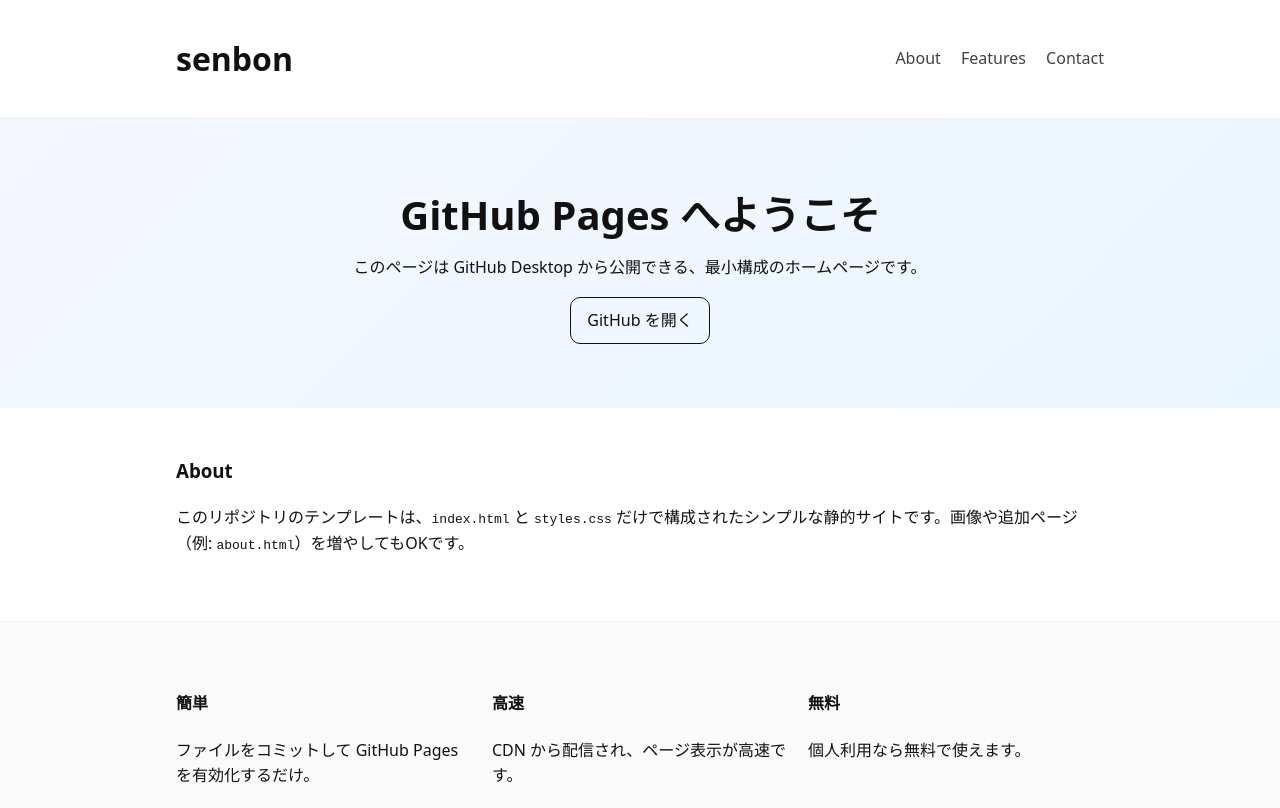
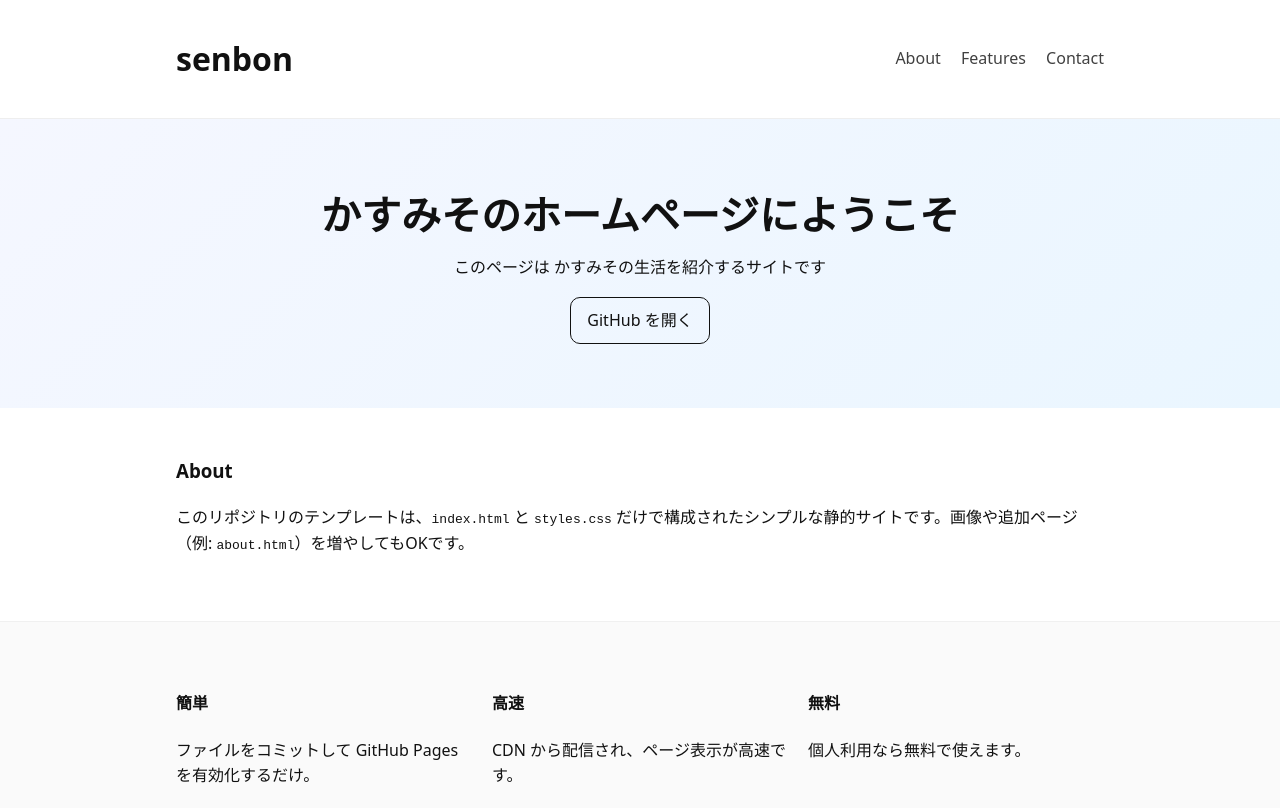
Before and after one commit to shinm0710/senbon, a plain HTML site: page index.html in a window 1280 px wide. Shown: the top 808 px of the page. Drawn offline with Linux system fonts and the light colour scheme.

Commit message:
Update index.html

```diff
--- a/index.html
+++ b/index.html
@@ -22,8 +22,8 @@
   <main>
     <section class="hero">
       <div class="container">
-        <h2>GitHub Pages へようこそ</h2>
-        <p>このページは GitHub Desktop から公開できる、最小構成のホームページです。</p>
+        <h2>かすみそのホームページにようこそ</h2>
+        <p>このページは かすみその生活を紹介するサイトです</p>
         <a class="btn" href="https://github.com/" target="_blank" rel="noreferrer">GitHub を開く</a>
       </div>
     </section>
```
